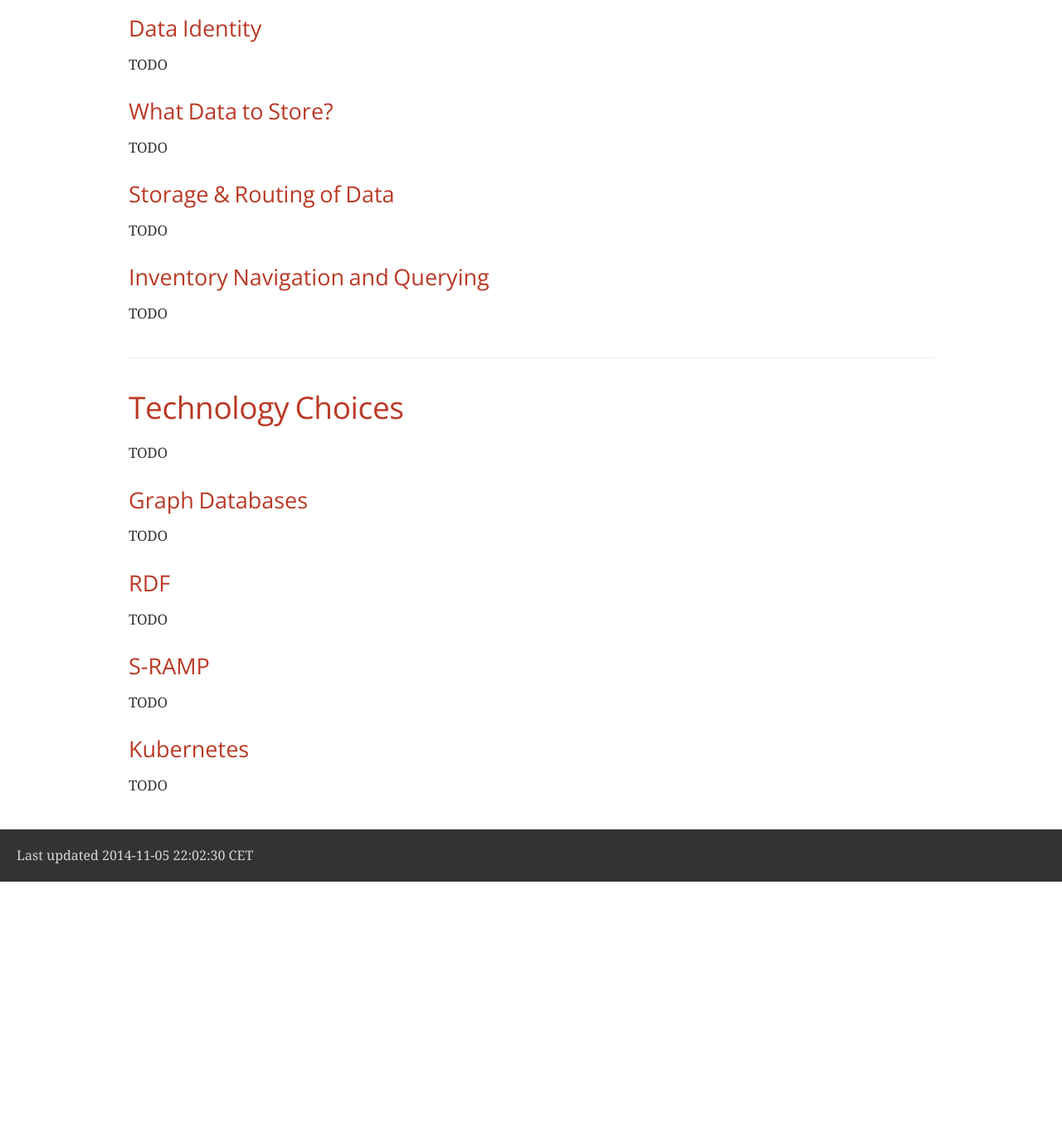
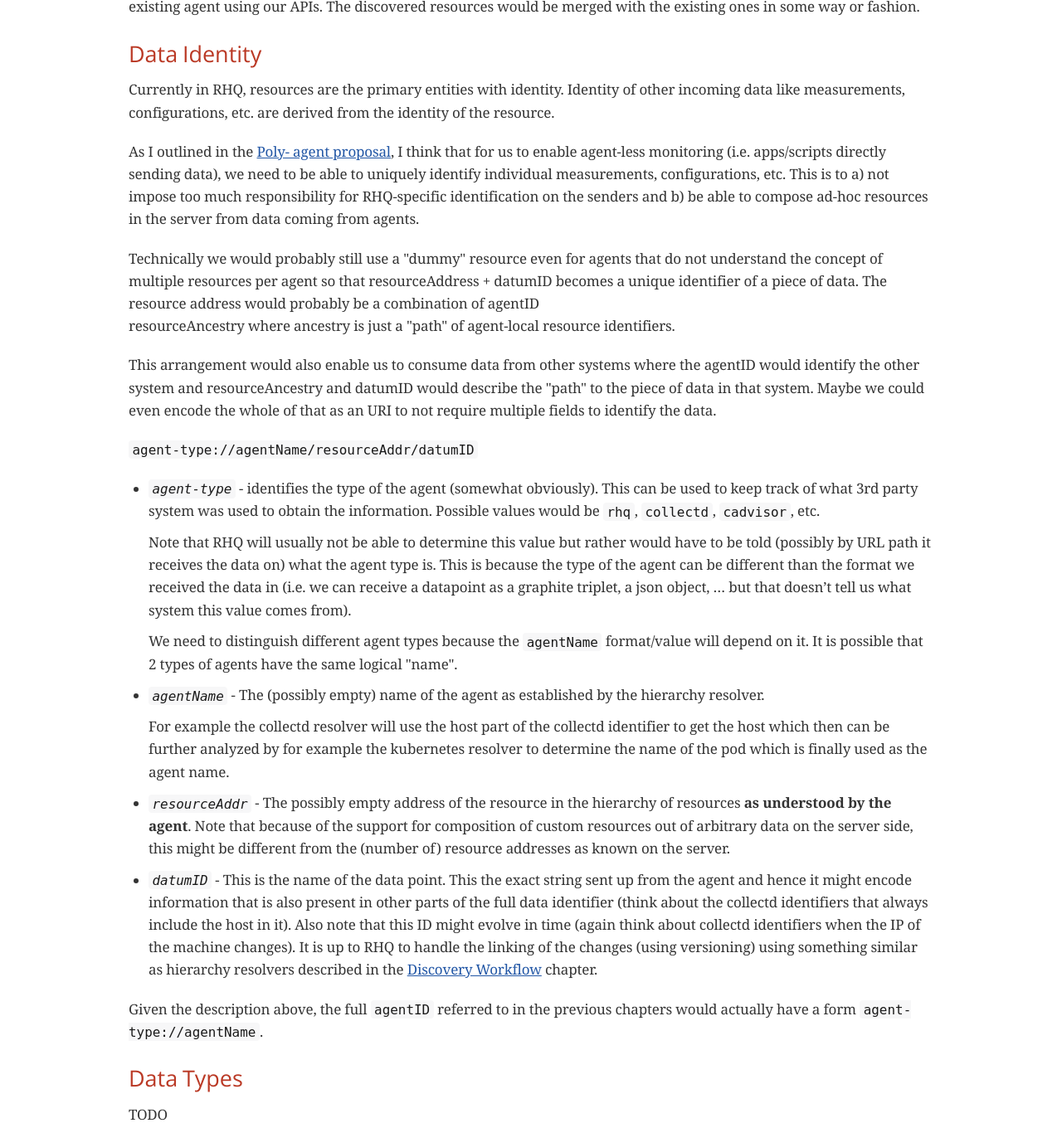
Before and after one commit to metlos/rhq.next-thoughts, a plain HTML site: page doc/architecture.html in a window 1280 px wide. Shown: the part 6343-7703 px from the top of the page at 83% size. Before the commit the page ends 7406 px from the top, so only its background shows below. Drawn offline with nearby package versions, Linux system fonts and the light colour scheme; a web font is replaced by a local one.

Commit message:
refresh with the latest content

```diff
--- a/doc/architecture.html
+++ b/doc/architecture.html
@@ -672,17 +672,20 @@ queue to look like this:</p>
 </div>
 <div class="imageblock">
 <div class="content">
-<img src="discovery-queue-4.png" alt="discovery queue 4" width="1837" height="343">
+<img src="discovery-queue-4.png" alt="discovery queue 4" width="1805" height="343">
 </div>
 </div>
 <div class="paragraph">
 <p>Notice that it was not able to realize what container the application
 managed by the <code>In-App Agent</code> runs in, because that information is not
 available in kubernetes (containers in a pod share IP address and (parts
-of) filesystem), but it was able to locate the agent and assign it ID of
-<code>pod1</code> so that it is IP-independent. The user could have the possibility to
-reorganize the the resource hierarchy even further by specifying that the 2
-resources lived under <code>Pod1 Container2</code> resource if they so wished.</p>
+of) filesystem), but it was able to figure out that the resources are part
+of the Pod1 resource based on the IP info from kubernetes. The user could
+have the possibility to reorganize the the resource hierarchy even further
+by specifying that the 2 resources lived under <code>Pod1 Container2</code> resource
+if they so wished. The ID of the agent remains unassigned though because
+there is no way of knowing what agent is reporting if there were more of
+them inside <code>Pod 1</code>.</p>
 </div>
 <div class="paragraph">
 <p>When the IP of the <code>Pod 1</code> changes again, we receive data from the <code>In-App
@@ -714,6 +717,95 @@ or fashion.</p>
 </div>
 <div class="sect2">
 <h3 id="_data_identity">Data Identity</h3>
+<div class="paragraph">
+<p>Currently in RHQ, resources are the primary entities with identity. Identity
+of other incoming data like measurements, configurations, etc. are derived
+from the identity of the resource.</p>
+</div>
+<div class="paragraph">
+<p>As I outlined in the
+<a href="https://docs.jboss.org/author/display/RHQ/Proposal+-+Poly-agent+RHQ">Poly-
+agent proposal</a>, I think that for us to enable agent-less monitoring (i.e.
+apps/scripts directly sending data), we need to be able to uniquely identify
+individual measurements, configurations, etc. This is to a) not impose too
+much responsibility for RHQ-specific identification on the senders and b) be
+able to compose ad-hoc resources in the server from data coming from agents.</p>
+</div>
+<div class="paragraph">
+<p>Technically we would probably still use a "dummy" resource even for agents
+that do not understand the concept of multiple resources per agent so that
+resourceAddress + datumID becomes a unique identifier of a piece of data.
+The resource address would probably be a combination of agentID<br>
+resourceAncestry where ancestry is just a "path" of agent-local resource
+identifiers.</p>
+</div>
+<div class="paragraph">
+<p>This arrangement would also enable us to consume data from other systems
+where the agentID would identify the other system and resourceAncestry and
+datumID would describe the "path" to the piece of data in that system. Maybe
+we could even encode the whole of that as an URI to not require multiple
+fields to identify the data.</p>
+</div>
+<div class="paragraph">
+<p><code>agent-type://agentName/resourceAddr/datumID</code></p>
+</div>
+<div class="ulist">
+<ul>
+<li>
+<p><code><em>agent-type</em></code> - identifies the type of the agent (somewhat obviously).
+This can be used to keep track of what 3rd party system was used to obtain
+the information. Possible values would be <code>rhq</code>, <code>collectd</code>, <code>cadvisor</code>,
+etc.</p>
+<div class="paragraph">
+<p>Note that RHQ will usually not be able to determine this value but rather
+would have to be told (possibly by URL path it receives the data on) what
+the agent type is. This is because the type of the agent can be different
+than the format we received the data in (i.e. we can receive a datapoint as
+a graphite triplet, a json object, &#8230;&#8203; but that doesn&#8217;t tell us what system
+this value comes from).</p>
+</div>
+<div class="paragraph">
+<p>We need to distinguish different agent types because the <code>agentName</code>
+format/value will depend on it. It is possible that 2 types of agents have
+the same logical "name".</p>
+</div>
+</li>
+<li>
+<p><code><em>agentName</em></code> - The (possibly empty) name of the agent as established by
+the hierarchy resolver.</p>
+<div class="paragraph">
+<p>For example the collectd resolver will use the host part of the collectd
+identifier to get the host which then can be further analyzed by for
+example the kubernetes resolver to determine the name of the pod which is
+finally used as the agent name.</p>
+</div>
+</li>
+<li>
+<p><code><em>resourceAddr</em></code> - The possibly empty address of the resource in the
+hierarchy of resources <strong>as understood by the agent</strong>. Note that because of
+the support for composition of custom resources out of arbitrary data on
+the server side, this might be different from the (number of) resource
+addresses as known on the server.</p>
+</li>
+<li>
+<p><code><em>datumID</em></code> - This is the name of the data point. This the exact string
+sent up from the agent and hence it might encode information that is also
+present in other parts of the full data identifier (think about the
+collectd identifiers that always include the host in it). Also note that
+this ID might evolve in time (again think about collectd identifiers when
+the IP of the machine changes). It is up to RHQ to handle the linking of
+the changes (using versioning) using something similar as hierarchy
+resolvers described in the <a href="#_discovery_workflow">Discovery Workflow</a> chapter.</p>
+</li>
+</ul>
+</div>
+<div class="paragraph">
+<p>Given the description above, the full <code>agentID</code> referred to in the previous
+chapters would actually have a form <code>agent-type://agentName</code>.</p>
+</div>
+</div>
+<div class="sect2">
+<h3 id="_data_types">Data Types</h3>
 <div class="paragraph">
 <p>TODO</p>
 </div>
@@ -770,10 +862,30 @@ or fashion.</p>
 </div>
 </div>
 </div>
+<div class="sect1">
+<h2 id="_apis">APIs</h2>
+<div class="sectionbody">
+<div class="paragraph">
+<p>TODO</p>
+</div>
+<div class="sect2">
+<h3 id="_client_api">Client API</h3>
+<div class="paragraph">
+<p>TODO</p>
+</div>
+</div>
+<div class="sect2">
+<h3 id="_agent_api">Agent API</h3>
+<div class="paragraph">
+<p>TODO</p>
+</div>
+</div>
+</div>
+</div>
 </div>
 <div id="footer">
 <div id="footer-text">
-Last updated 2014-11-05 22:02:30 CET
+Last updated 2014-11-06 18:27:41 CET
 </div>
 </div>
 </body>
```
Also changed, not shown: doc/discovery-queue-4.png.
